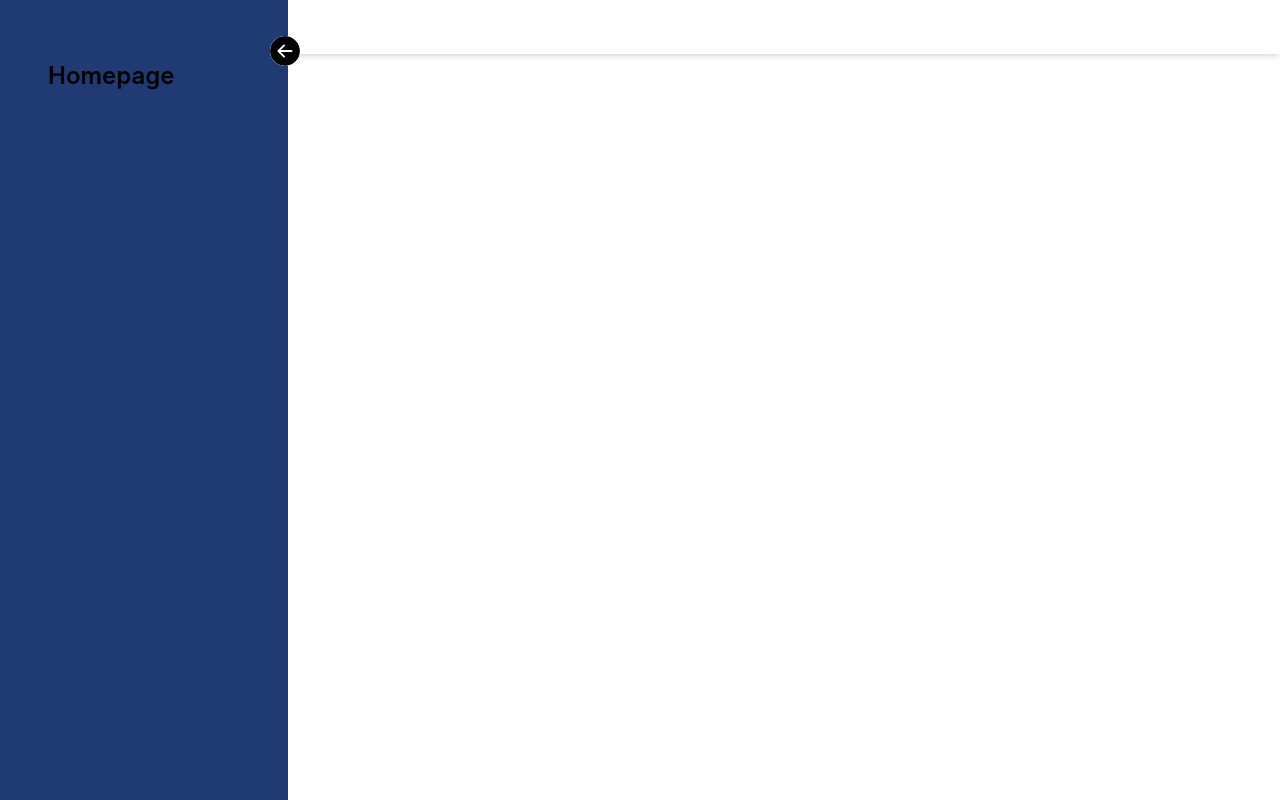
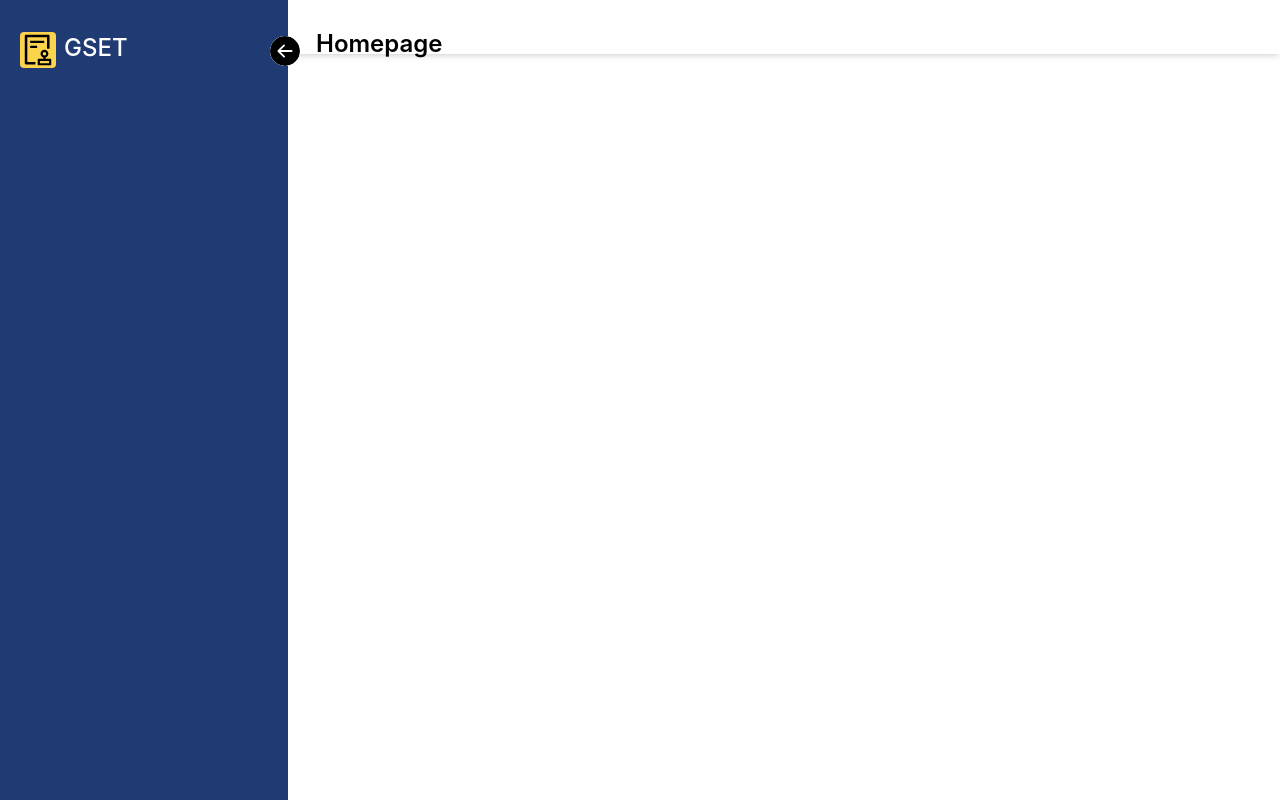
Before and after one commit to Kubihub/Side_panel-react, a React (Create React App) app: page / in a window 1280 px wide. Built offline with nearby package versions, Linux system fonts and the light colour scheme.

Commit message:
Insertion of logo

```diff
--- a/src/App.js
+++ b/src/App.js
@@ -1,4 +1,5 @@
 import { useState } from "react";
+import { AiOutlineAudit } from "react-icons/ai";
 import {BsFillArrowLeftCircleFill} from "react-icons/bs";
  import { Nav } from "./components/Nav"
 
@@ -11,17 +12,24 @@ const App =()=>{
   return (
     <>
      <Nav/>
-     <div className="bg-600 w-full h-screen">
-      <div className={`bg-dark-blue h-screen p-5 pt-8 ${open? "w-72":"w-20"} duration-300 relative`}>
+     <div className="bg-600 w-full h-screen flex">
+      <div className={`bg-dark-blue h-screen p-5 pt-8 ${open? "w-72":"w-20"} duration-300 relative`}
+
+      >
       <BsFillArrowLeftCircleFill className="bg-light-white text-3xl rounded-full absolute -right-3 top-9 cursor-pointer
       border-dark-blue" onClick={()=> setOpen(!open)}
+      />
+      <div className="inline-fles">
+        <AiOutlineAudit className="bg-amber-300 text-4xl
+        rounded cursor-pointer block float-left mr-2"/>
+        <h1 className={`text-white origin-left font-medium
+        text-2xl duration-300 ${!open && "scale-0"}`}>GSET</h1>
+      </div>
 
-      />
+      </div>
       <div className="p-7">
         <h1 className="text-2xl font-semibold">Homepage</h1>
       </div>
-      </div>
-
       </div>
 
     </>
```
Also changed, not shown: public/Gset logo.jpg (added).
